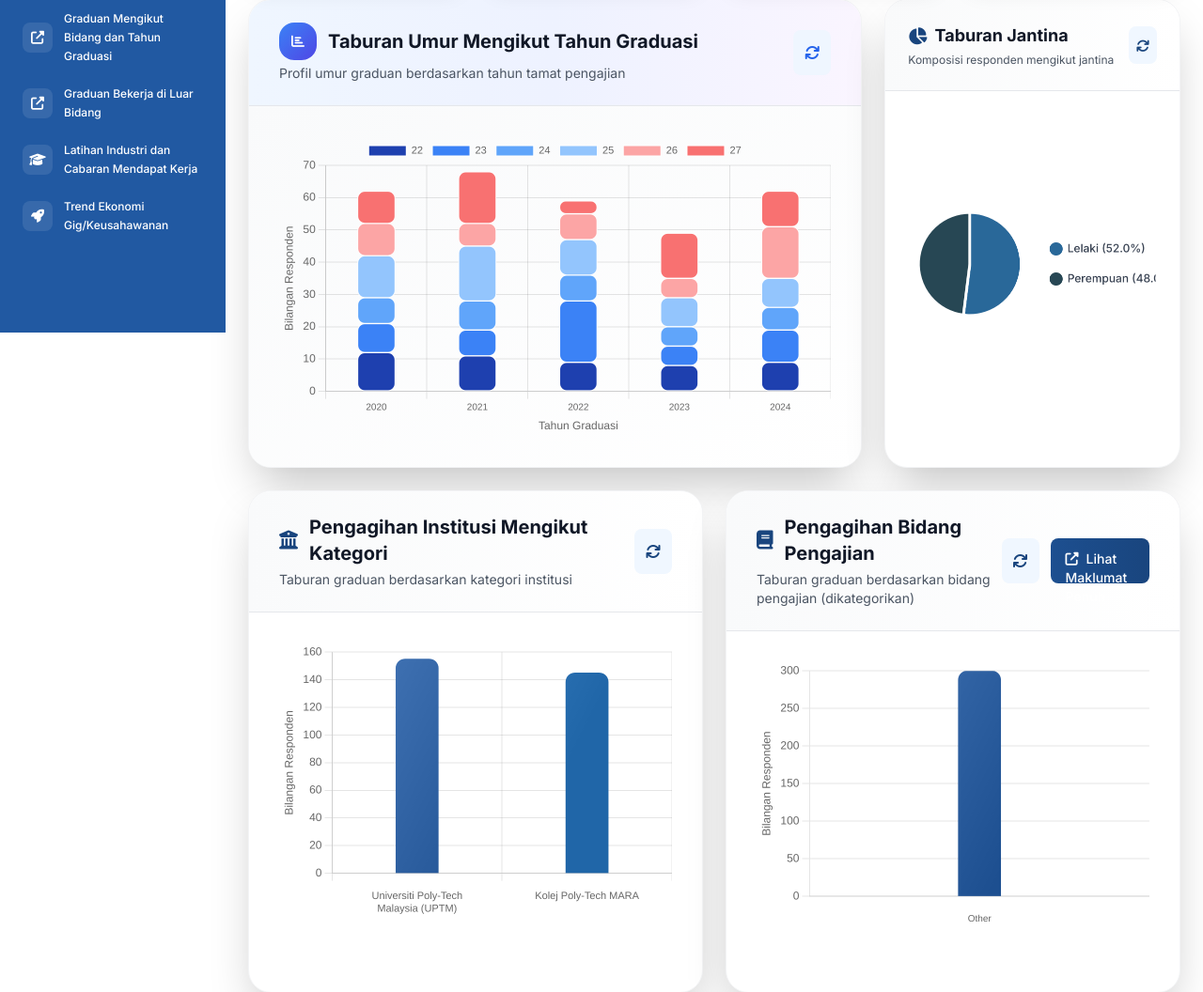
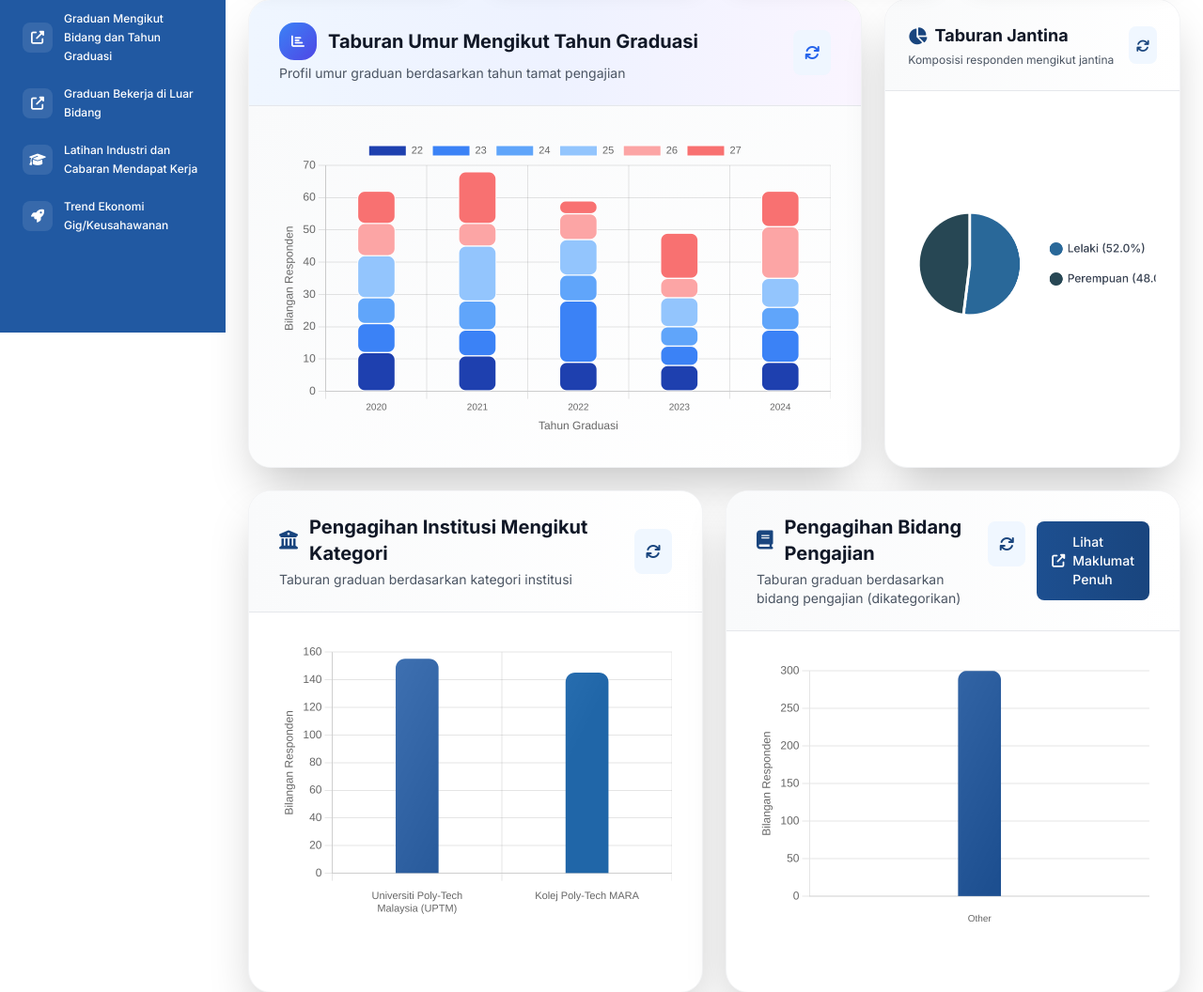
Before and after one commit to aisyahar23/Dashboard_UPTM, a Flask app: page /demografi/ in a window 1280 px wide. Shown: the part 446-1502 px from the top of the page at 94% size. Run offline with Flask 3, Linux system fonts and the light colour scheme; parts of the project's set-up code (start-up, migrations or seed data) failed here and were passed over; some libraries are stand-ins or nearby versions.

Commit message:
upd button

```diff
--- a/Website/templates/demografi.html
+++ b/Website/templates/demografi.html
@@ -500,7 +500,7 @@
                                 class="fas fa-refresh text-primary-600 group-hover:text-primary-700 group-hover:rotate-180 transition-transform duration-300"></i>
                         </button>
                         <a href="/demografi/table" target="_blank"
-                            class="h-12 px-4 py-3 bg-gradient-to-r from-primary-500 to-primary-600 text-white rounded-lg hover:from-primary-600 hover:to-primary-700 transition-all text-sm font-medium transform hover:scale-105">
+                            class="flex items-center px-4 py-3 bg-gradient-to-r from-primary-500 to-primary-600 text-white rounded-lg hover:from-primary-600 hover:to-primary-700 transition-all text-sm font-medium transform hover:scale-105">
                             <i class="fas fa-external-link-alt mr-2"></i>Lihat Maklumat Penuh
                         </a>
                     </div>
```
